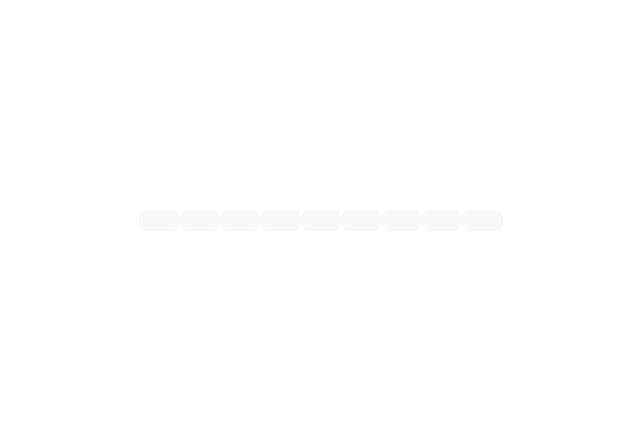
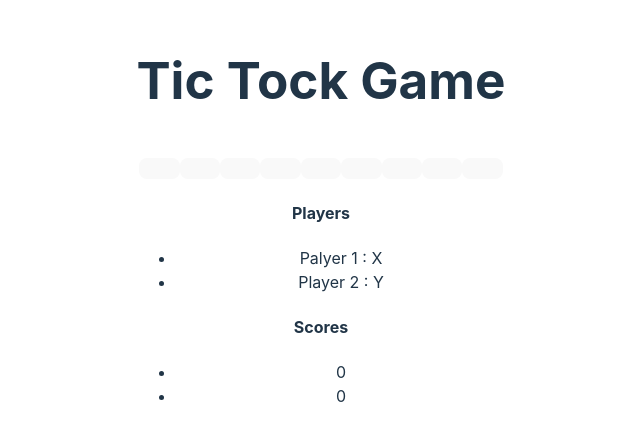
Before and after one commit to muskan2532150/Food-Blogging, a React (Vite) app: page / in a window 1280 px wide. Shown: the part 183-624 px from the top of the page, without its empty margins (319-959 px from the left). Built offline with nearby package versions, Linux system fonts and the light colour scheme.

Commit message:
Add scores on html

```diff
--- a/src/Component/Board.jsx
+++ b/src/Component/Board.jsx
@@ -48,12 +48,32 @@ const Board = () => {
        setXplayer(!xplayer);
     }
 
-    return (
-        <div>
+    return (<section>
+        <h1>Tic Tock Game</h1>
+       <div>
+       <div>
             {board.map((value, index) => {
                 return <Box value={value} onclick={() => { value === null && onclickhandle(index) }} key={index} />
             })}
         </div>
+      <div>
+      <div>
+         <h4>Players</h4>
+         <ul>
+            <li>Palyer 1 : X</li>
+            <li>Player 2 : Y</li>
+         </ul>
+        </div>
+        <div>
+            <h4>Scores</h4>
+            <ul>
+                <li>{scores.xscore}</li>
+                <li>{scores.yscore}</li>
+            </ul>
+        </div>
+      </div>
+       </div>
+        </section>
     )
 }
 
```
